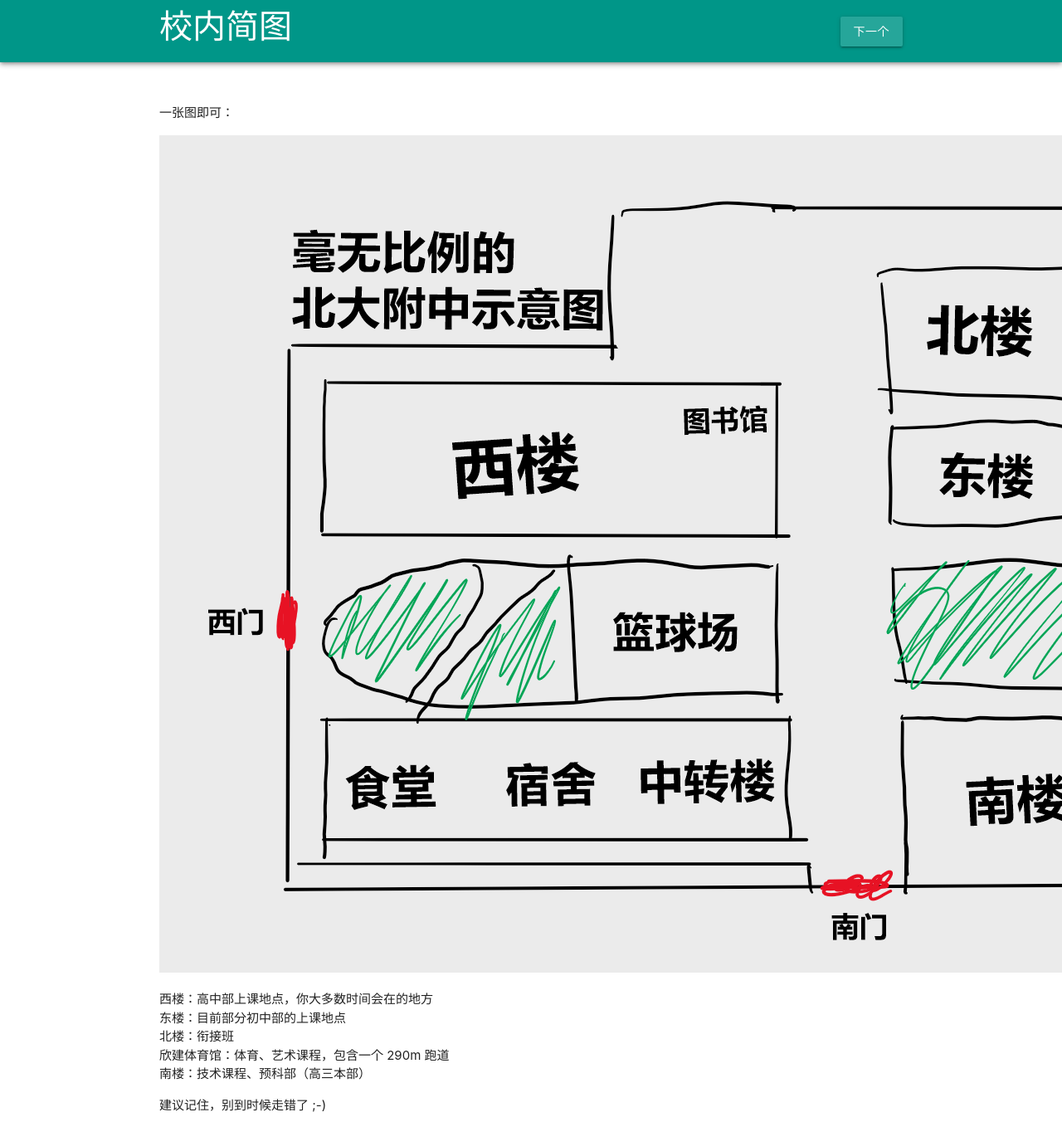
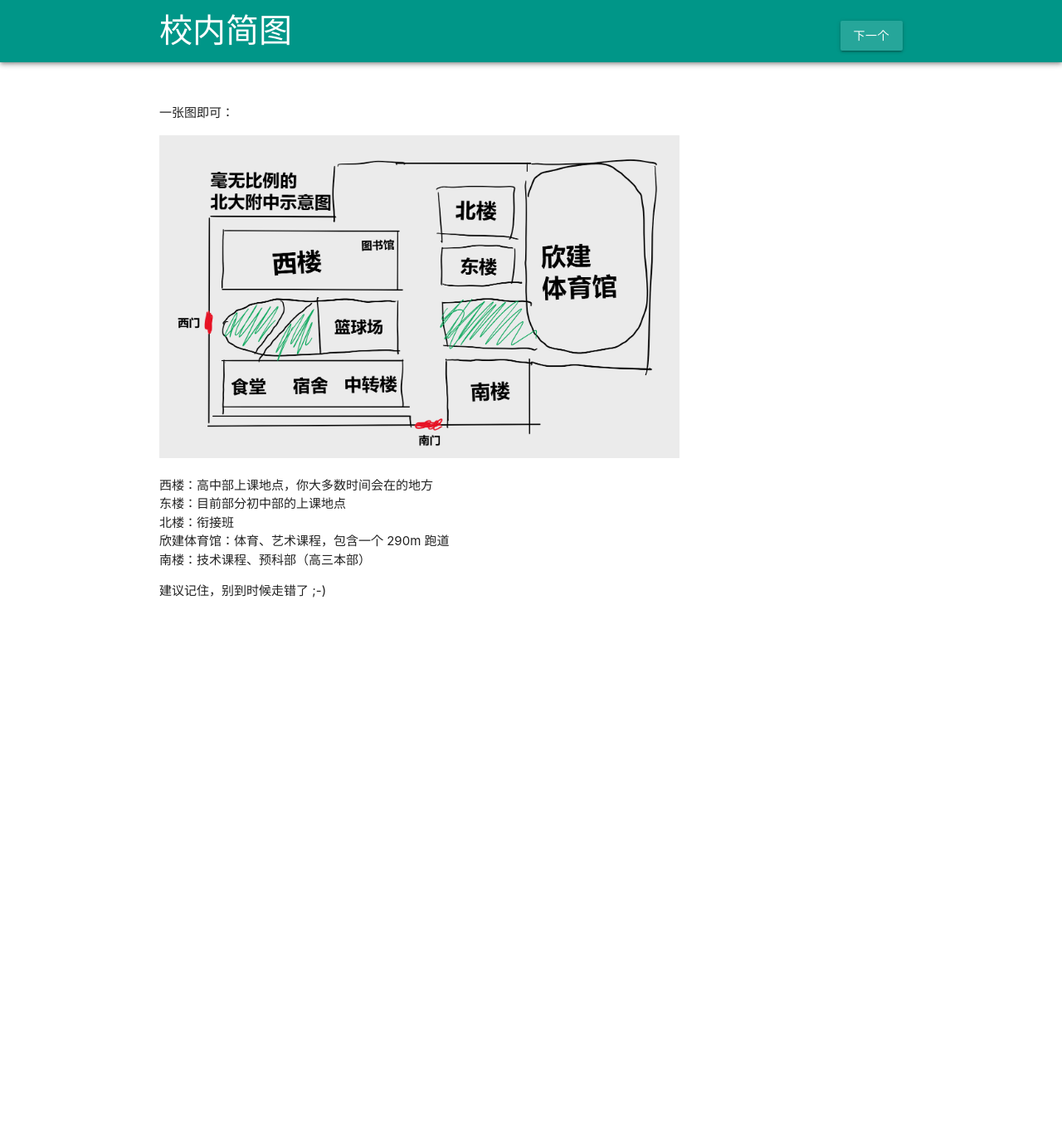
Before and after one commit to pkuschool/intro, a Jekyll site: the page built from 03-layout.md, in a window 1280 px wide. Shown: the whole page at 83% size. Built offline with Jekyll 4.4.1, drawn with Linux system fonts in a browser that asks for light colours; nearby versions of some CDN libraries; our own code applies the rules of GitHub Pages for plain Markdown files; after the commit the page ends 900 px from its top, so only the background shows below that.

Commit message:
6/13 commit

```diff
--- a/03-layout.md
+++ b/03-layout.md
@@ -10,7 +10,7 @@ author:
 
 一张图即可：
 
-![示意图，请忽略精度](pkuschoolmap.png)
+<img src="pkuschoolmap.png" style="width: 70%">
 
 - 西楼：高中部上课地点，你大多数时间会在的地方
 - 东楼：目前部分初中部的上课地点
--- a/_layouts/default.html
+++ b/_layouts/default.html
@@ -10,7 +10,7 @@
     <script src="https://cdnjs.cloudflare.com/ajax/libs/materialize/1.0.0/js/materialize.min.js"></script>
 </head>
 <body>
-    <nav class=" teal white-text z-depth-2" style="width: 100%;height: 75px; padding-left: 15% ;padding-right: 15%">
+    <nav class=" teal white-text z-depth-2" style="width: 100%;height: 75px; padding-left: 15% ;padding-right: 15%;padding-top: 5px">
         <span style="font-size: 40px">{{ page.title }}</span>
         <span class="flow-text" style="font-size: 20px">{{ page.description }}</span>
         <a href="#" class="btn right" style="margin-top: 20px"><!-- <i class="material-icons">right-arrow</i> -->下一个</a>
```
